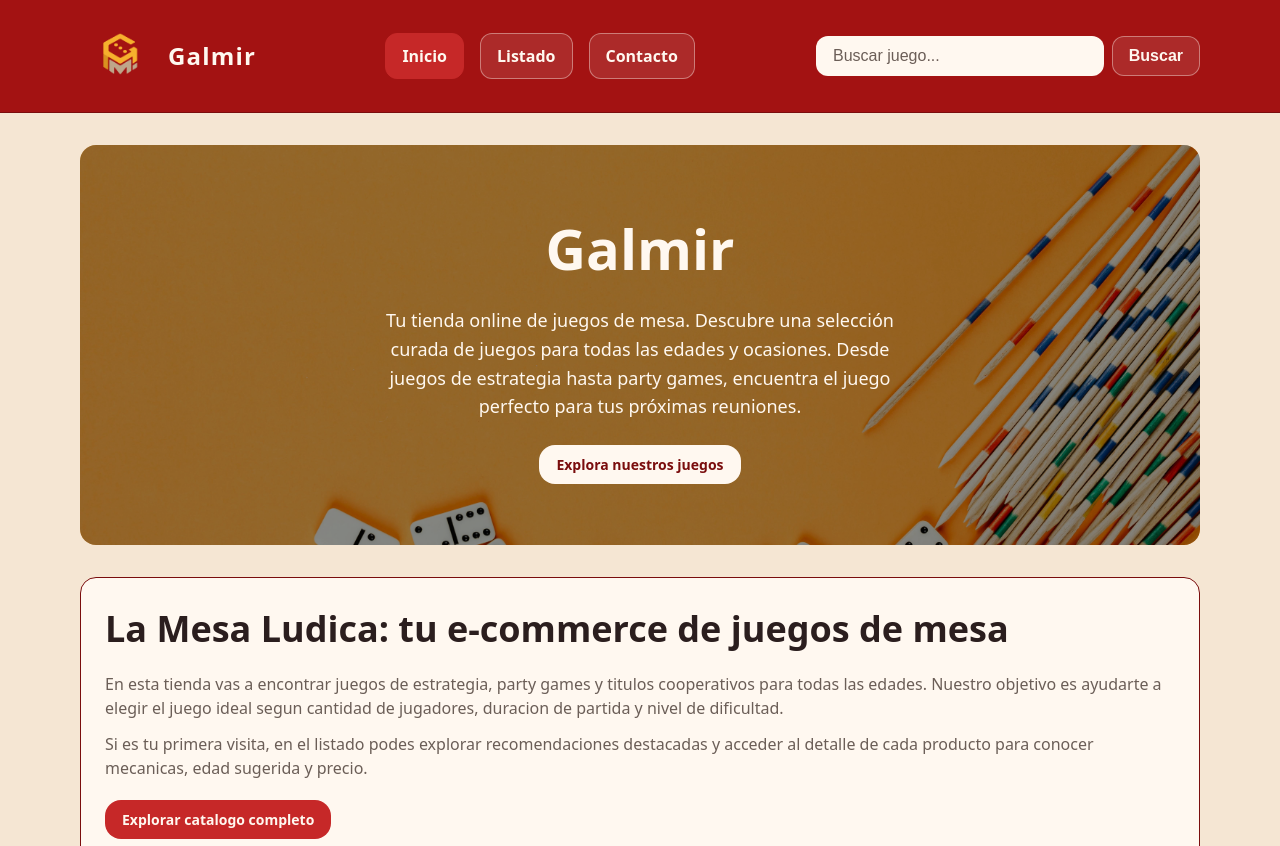
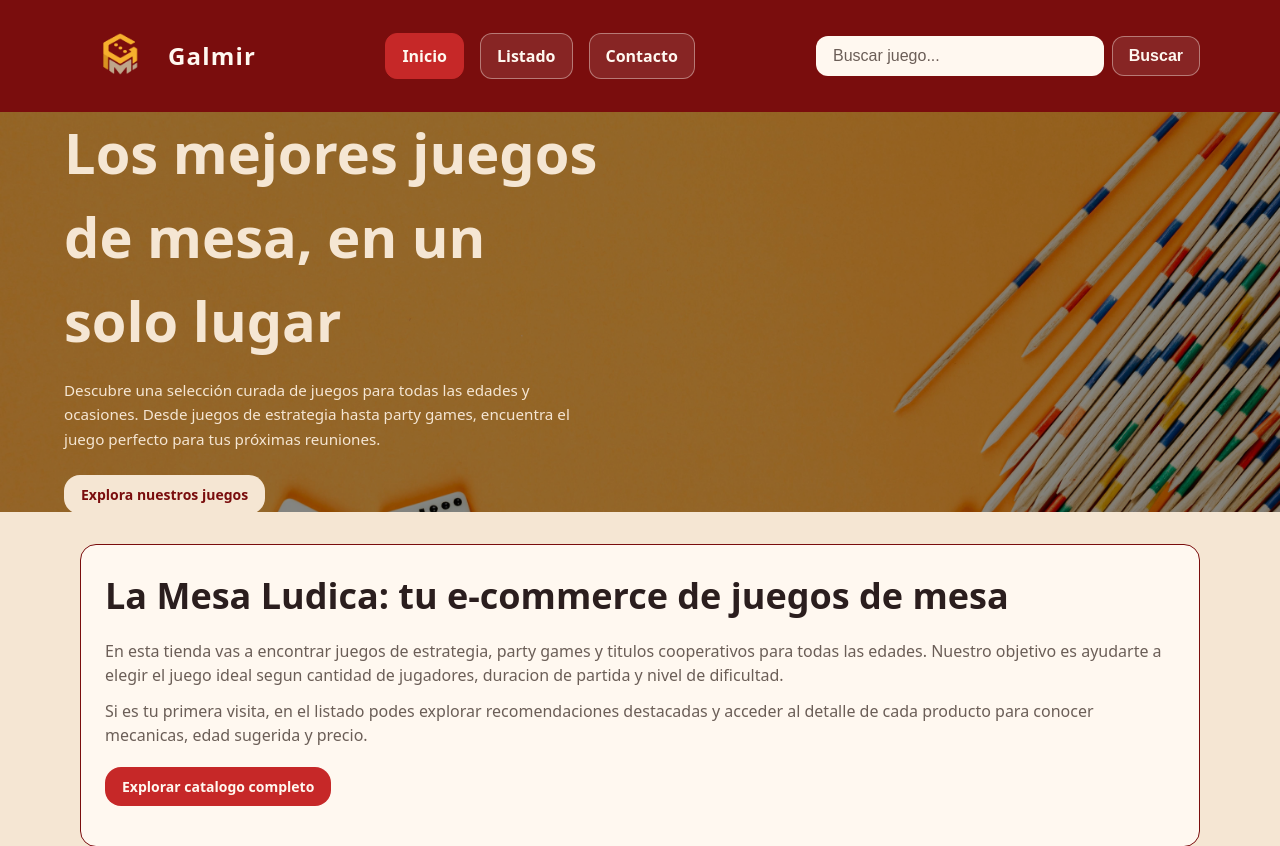
Before and after one commit to Galleee2002/PHP-E-Commerce, a PHP site: page / in a window 1280 px wide. Shown: the top 846 px of the page. Run offline with PHP 8.4, Linux system fonts and the light colour scheme.

Commit message:
-Se crea el hero con un banner
Co-authored-by: Copilot <copilot@github.com>

```diff
--- a/css/base.css
+++ b/css/base.css
@@ -54,8 +54,8 @@ body.page {
 }
 
 .site-header {
-    border-bottom: 1px solid var(--color-primary-dark);
-    background-color: var(--color-primary);
+    border-bottom: none;
+    background-color: var(--color-primary-dark);
     color: var(--color-warm-white);
 }
 
--- a/css/home.css
+++ b/css/home.css
@@ -6,11 +6,15 @@
     background-position: center;
     background-repeat: no-repeat;
     margin-bottom: 2rem;
+    margin-top: -2rem;
     display: flex;
     align-items: center;
-    justify-content: center;
-    border-radius: var(--radius-2xl);
+    justify-content: flex-start;
+    border-radius: 0;
     overflow: hidden;
+    width: 100vw;
+    margin-left: calc(-50vw + 50%);
+    padding-left: 2rem;
 }
 
 .hero__overlay {
@@ -25,8 +29,8 @@
 .hero__content {
     position: relative;
     z-index: 1;
-    text-align: center;
-    color: var(--color-warm-white);
+    text-align: left;
+    color: var(--color-beige-light);
     max-width: 600px;
     padding: 2rem;
 }
@@ -35,21 +39,21 @@
     margin: 0;
     font-size: 3.5rem;
     font-weight: 700;
-    color: var(--color-warm-white);
+    color: var(--color-beige-light);
     margin-bottom: 1rem;
 }
 
 .hero__description {
     margin: 0;
-    font-size: 1.125rem;
-    color: var(--color-warm-white);
+    font-size: 0.95rem;
+    color: var(--color-beige-light);
     line-height: 1.6;
     margin-bottom: 1.5rem;
 }
 
 .btn--light {
-    border-color: var(--color-warm-white);
-    background-color: var(--color-warm-white);
+    border-color: var(--color-beige-light);
+    background-color: var(--color-beige-light);
     color: var(--color-primary-dark);
     font-weight: 600;
 }
@@ -161,6 +165,7 @@
 @media (max-width: 47.9375rem) {
     .hero {
         height: 40vh;
+        padding-left: 1rem;
     }
 
     .hero__title {
--- a/vistas/home.php
+++ b/vistas/home.php
@@ -1,8 +1,8 @@
 <section class="hero" style="background-image: url('imgs/fotobanner.jpg');">
     <div class="hero__overlay"></div>
     <div class="hero__content">
-        <h1 class="hero__title">Galmir</h1>
-        <p class="hero__description">Tu tienda online de juegos de mesa. Descubre una selección curada de juegos para todas las edades y ocasiones. Desde juegos de estrategia hasta party games, encuentra el juego perfecto para tus próximas reuniones.</p>
+        <h1 class="hero__title">Los mejores juegos de mesa, en un solo lugar</h1>
+        <p class="hero__description">Descubre una selección curada de juegos para todas las edades y ocasiones. Desde juegos de estrategia hasta party games, encuentra el juego perfecto para tus próximas reuniones.</p>
         <a class="btn btn--light" href="index.php?seccion=listado">Explora nuestros juegos</a>
     </div>
 </section>
```
Also changed, not shown: includes/productos.php (added, +39 -0 lines).
